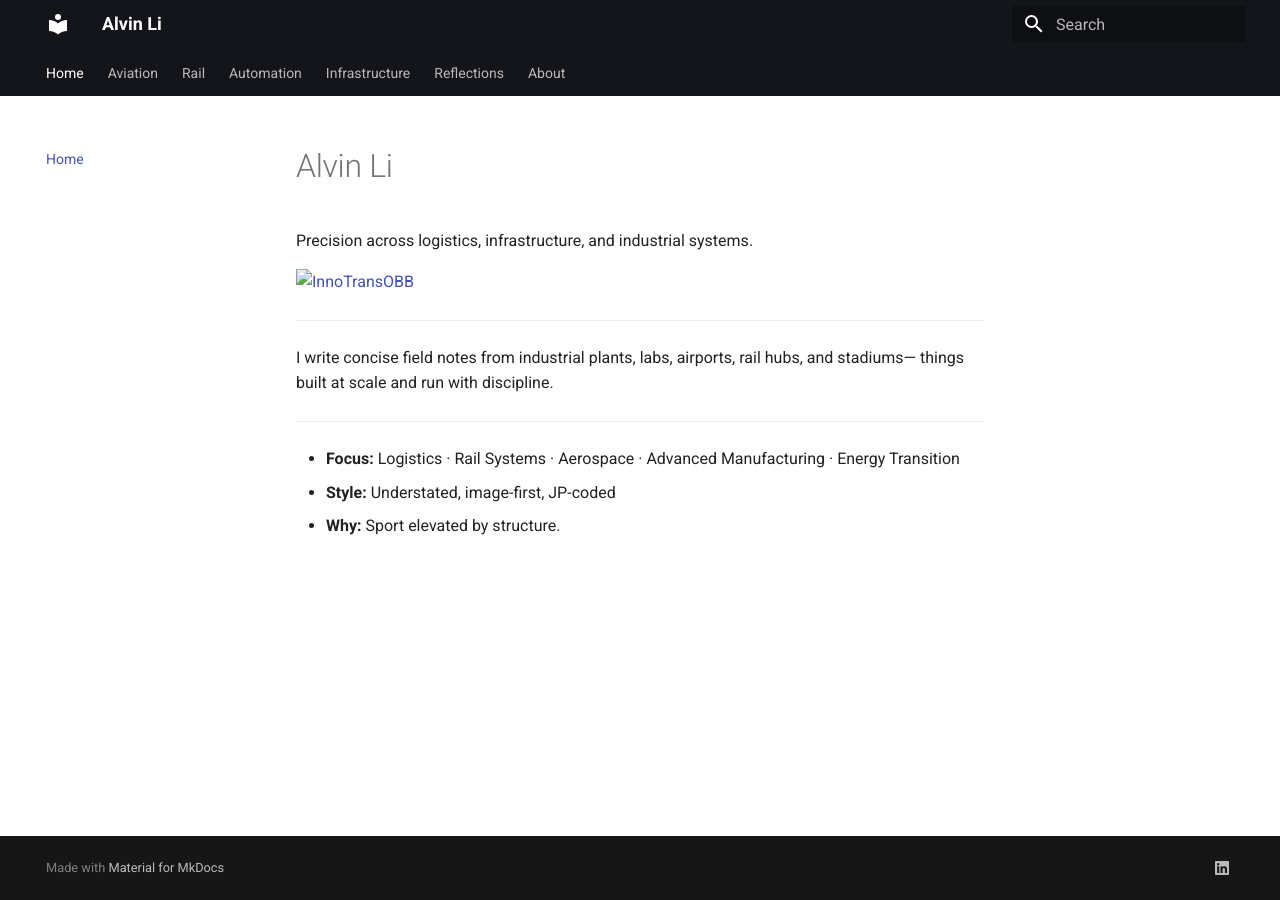
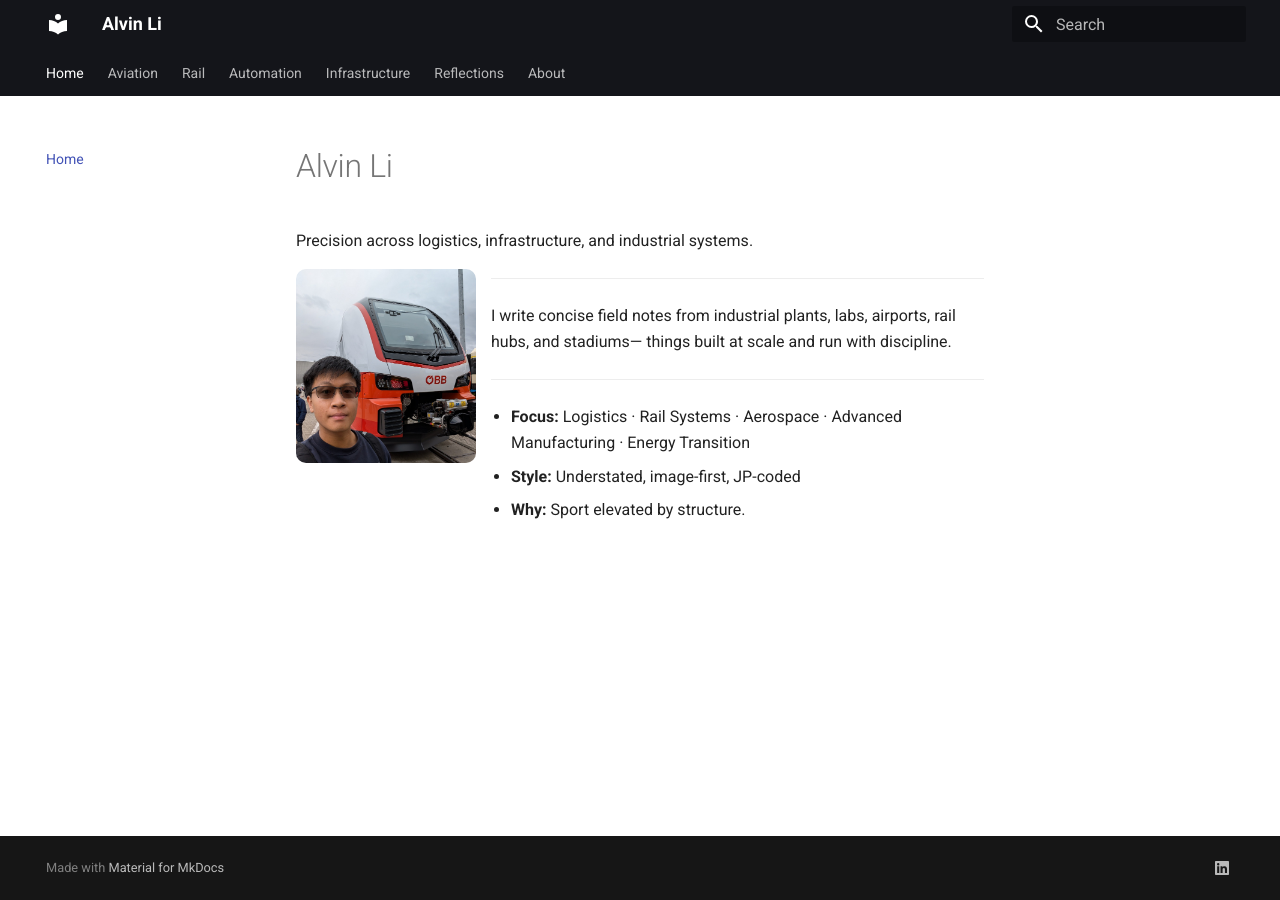
Before and after one commit to alvvvli/alvin-site, an MkDocs documentation site: the page built from docs/index.md, in a window 1280 px wide. Built offline with MkDocs 1.6.1 and Material for MkDocs 9.7.7, drawn with Linux system fonts in a browser that asks for light colours.

Commit message:
Update index.md

```diff
--- a/docs/index.md
+++ b/docs/index.md
@@ -2,9 +2,7 @@
 
 Precision across logistics, infrastructure, and industrial systems.
 
-<div style="display:flex;flex-wrap:wrap;gap:10px">
-  <img src="/alvin-site/docs/JPG_VID/innotrans3.jpg?v=1" alt="InnoTransOBB" width="48%">
-</div>
+<img src="/alvin-site/JPG_VID/innotrans3.jpg" alt="Alvin Li" width="180" align="left" style="margin-right:15px; border-radius:10px;" />
 
 ---
 
```
